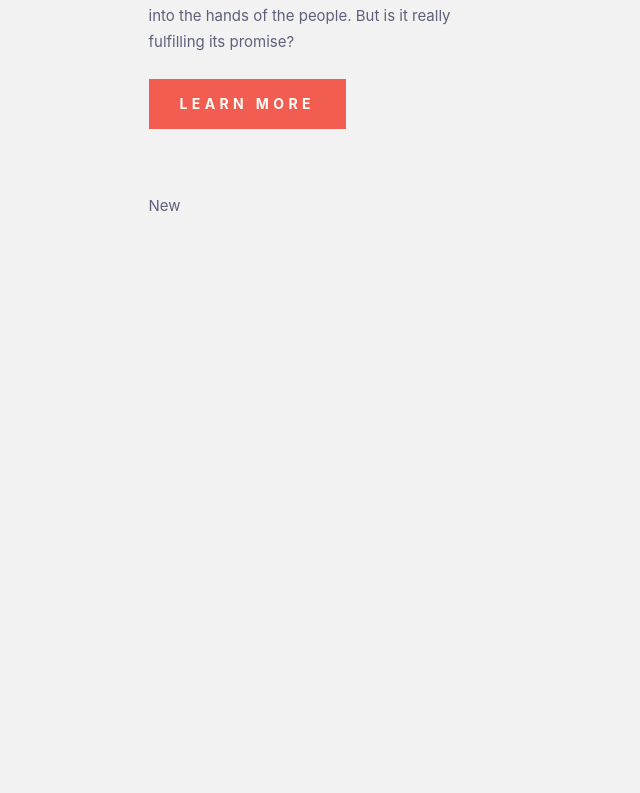
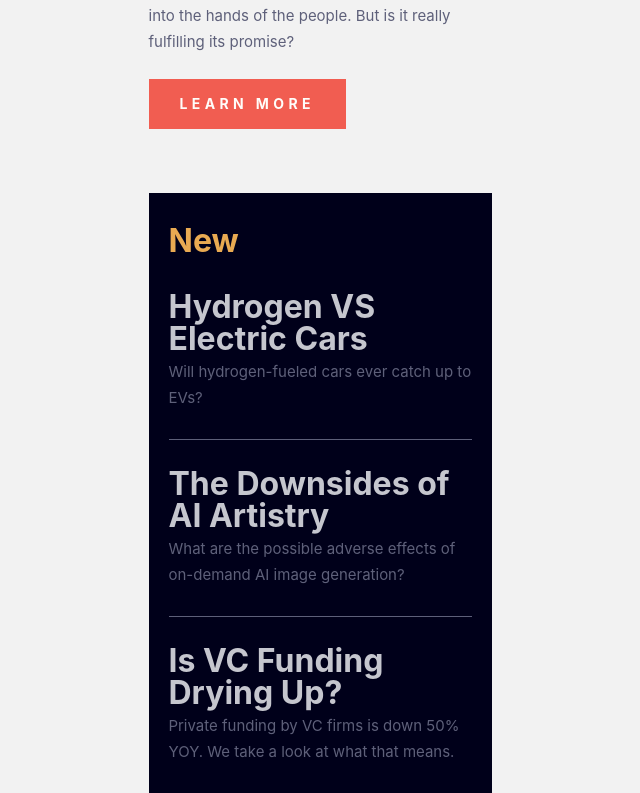
Before and after one commit to thenameiswiiwin/news-homepage, a React (Vite) app: page / in a window 1280 px wide. Shown: the part 645-1438 px from the top of the page, without its empty margins (320-960 px from the left). Before the commit the page ends 864 px from the top, so only its background shows below. Built offline with nearby package versions, Linux system fonts and the light colour scheme.

Commit message:
Hero section

```diff
--- a/src/components/New.tsx
+++ b/src/components/New.tsx
@@ -1,5 +1,34 @@
+const NEWLIST = [
+  {
+    title: 'Hydrogen VS Electric Cars',
+    description: 'Will hydrogen-fueled cars ever catch up to EVs?',
+  },
+  {
+    title: 'The Downsides of AI Artistry',
+    description:
+      'What are the possible adverse effects of on-demand AI image generation?',
+  },
+  {
+    title: 'Is VC Funding Drying Up?',
+    description:
+      'Private funding by VC firms is down 50% YOY. We take a look at what that means.',
+  },
+];
+
 const New = () => {
-  return <section>New</section>;
+  return (
+    <section className="space-y-1.5 bg-dark px-5 pt-8">
+      <h2>New</h2>
+      <ul>
+        {NEWLIST.map((item) => (
+          <li key={item.title} className="heroNews space-y-1 py-7">
+            <h3>{item.title}</h3>
+            <p>{item.description}</p>
+          </li>
+        ))}
+      </ul>
+    </section>
+  );
 };
 
 export default New;
--- a/src/index.css
+++ b/src/index.css
@@ -64,4 +64,8 @@
   .btn {
     @apply bg-vermillion py-13 px-31 text-xs font-bold uppercase tracking-btn text-white hover:bg-dark;
   }
+
+  .heroNews:not(:last-child) {
+    border-bottom: 1px solid #5d5f79;
+  }
 }
```
